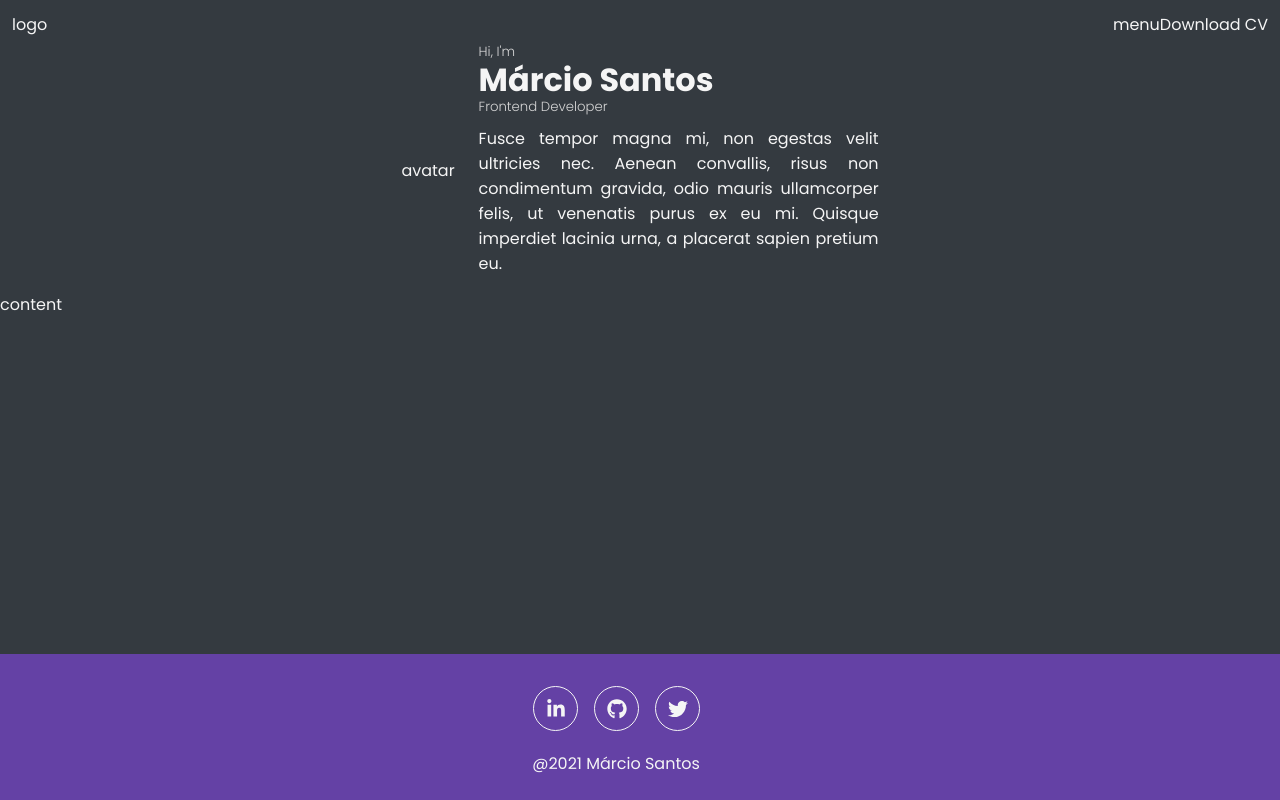
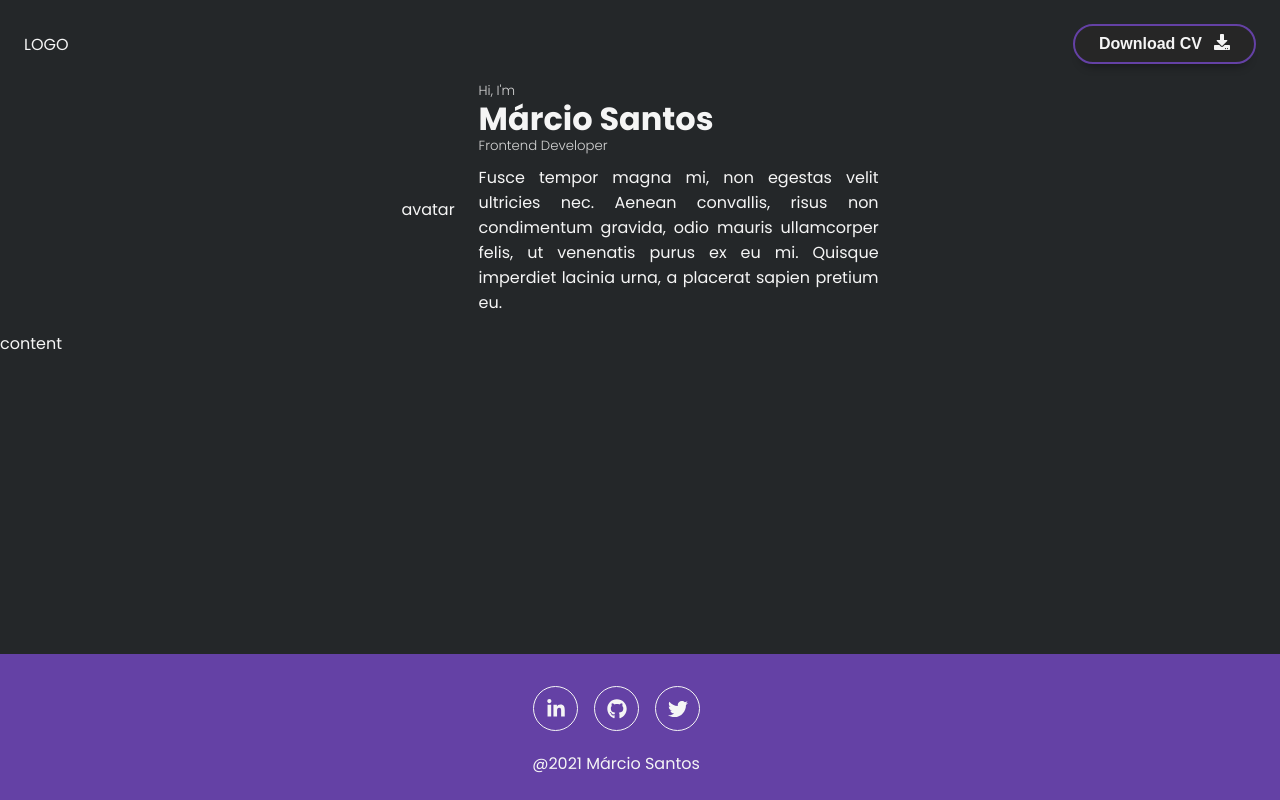
Before and after one commit to oicramps/portifolio, a Gatsby site: page / in a window 1280 px wide. Built offline with nearby package versions, Linux system fonts and the light colour scheme; Gatsby itself is replaced by a stand-in of ours.

Commit message:
Creates the button component and the CV download on the navbar

```diff
--- /dev/null
+++ b/src/containers/components/Button/Button.jsx
@@ -0,0 +1,24 @@
+import React from 'react';
+
+import PropTypes from 'prop-types';
+import Styled from './styles';
+
+const Button = ({ children, color, icon }) => (
+  <Styled.Button color={color}>
+    {children}
+    {icon ? <Styled.Icon>{icon}</Styled.Icon> : null}
+  </Styled.Button>
+);
+
+Button.propTypes = {
+  children: PropTypes.oneOfType([PropTypes.string, PropTypes.node]).isRequired,
+  icon: PropTypes.node,
+  color: PropTypes.oneOf(['primary', 'light', 'dark']),
+};
+
+Button.defaultProps = {
+  color: 'primary',
+  icon: null,
+};
+
+export default Button;
--- /dev/null
+++ b/src/containers/components/Button/index.js
@@ -0,0 +1,3 @@
+import Button from './Button';
+
+export default Button;
--- /dev/null
+++ b/src/containers/components/Button/styles.js
@@ -0,0 +1,31 @@
+import styled from 'styled-components';
+
+const Styled = {};
+
+Styled.Button = styled.button`
+  cursor: pointer;
+  border: 2px solid ${({ theme, color }) => theme.palette[color]};
+  color: ${({ theme }) => theme.palette.light};
+  background-color: ${({ theme }) => theme.palette.dark};
+  border-radius: 24px;
+  transition: all 0.5s ease;
+  padding: ${({ theme }) => `${theme.spacings.sm} ${theme.spacings.xl}`};
+  outline: none;
+  position: relative;
+  font-size: 1rem;
+  font-weight: 700;
+  display: flex;
+  align-items: center;
+  box-shadow: 0 10px 10px -8px rgb(0 0 0 / 40%);
+
+  &:hover {
+    background-color: ${({ theme }) => theme.palette.primary};
+    color: ${({ theme }) => theme.palette.light};
+  }
+`;
+
+Styled.Icon = styled.div`
+  margin-left: ${({ theme }) => theme.spacings.md};
+`;
+
+export default Styled;
--- a/src/containers/components/Navbar/Navbar.jsx
+++ b/src/containers/components/Navbar/Navbar.jsx
@@ -1,12 +1,14 @@
 import React from 'react';
+import { FaDownload } from 'react-icons/fa';
+import Button from '../Button';
 import Styled from './styles';
 
 const Navbar = () => (
   <Styled.Navbar>
-    <div>logo</div>
+    <div>LOGO</div>
     <Styled.Menu>
-      <div>menu</div>
-      <div>Download CV</div>
+      {/* <div>menu</div> */}
+      <Button icon={<FaDownload />}>Download CV</Button>
     </Styled.Menu>
   </Styled.Navbar>
 );
--- a/src/containers/components/Navbar/styles.js
+++ b/src/containers/components/Navbar/styles.js
@@ -3,9 +3,10 @@ import styled from 'styled-components';
 const Styled = {};
 
 Styled.Navbar = styled.div`
-  padding: ${({ theme }) => theme.spacings.md};
+  padding: ${({ theme }) => theme.spacings.xl};
   display: flex;
   justify-content: space-between;
+  align-items: center;
 `;
 
 Styled.Menu = styled.div`
--- a/src/styles/theme.js
+++ b/src/styles/theme.js
@@ -5,7 +5,7 @@ export default {
     primaryDark: '#7510F7',
     dark: '#262626',
     light: '#f5f5f5',
-    bg: '#343a40',
+    bg: '#242729',
     gray: '#d5d5d5',
   },
   spacings: {
```
